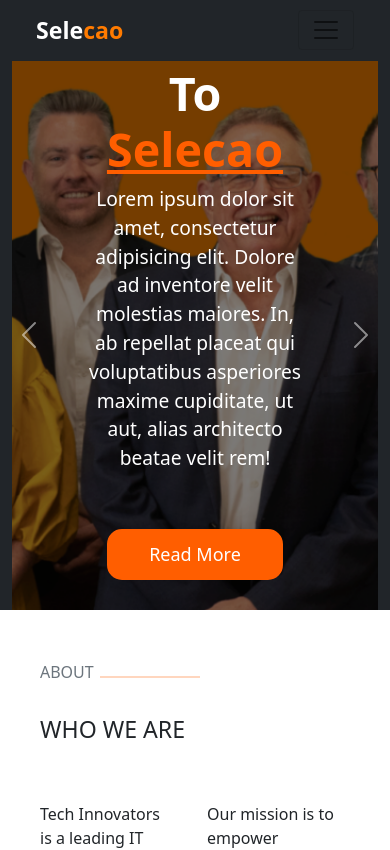
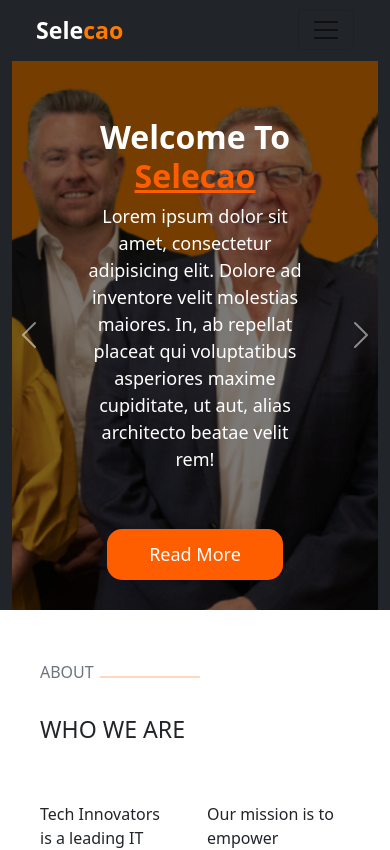
Before and after one commit to NatashaAsnani/TechPulse-Website, a plain HTML site: page index.html in a window 390 px wide. Shown: the top 850 px of the page. Drawn offline with nearby package versions, Linux system fonts and the light colour scheme; files whose address does not match are found by name.

Commit message:
Add files via upload

```diff
--- a/style.css
+++ b/style.css
@@ -595,6 +595,12 @@
     .caption{
         padding-bottom: 10px;
     }
+    .caption h1{
+        font-size: xx-large;
+    }
+    .caption p{
+        font-size: large;
+    }
     .laptop{
         width: 320px;
     }
@@ -613,6 +619,9 @@
     .line8{
         left: 50px;
         width: 300px;
+    }
+    .after{
+        padding-left: 0px;
     }
 }
 @media (min-width: 576px) and (max-width: 767.98px){
```
